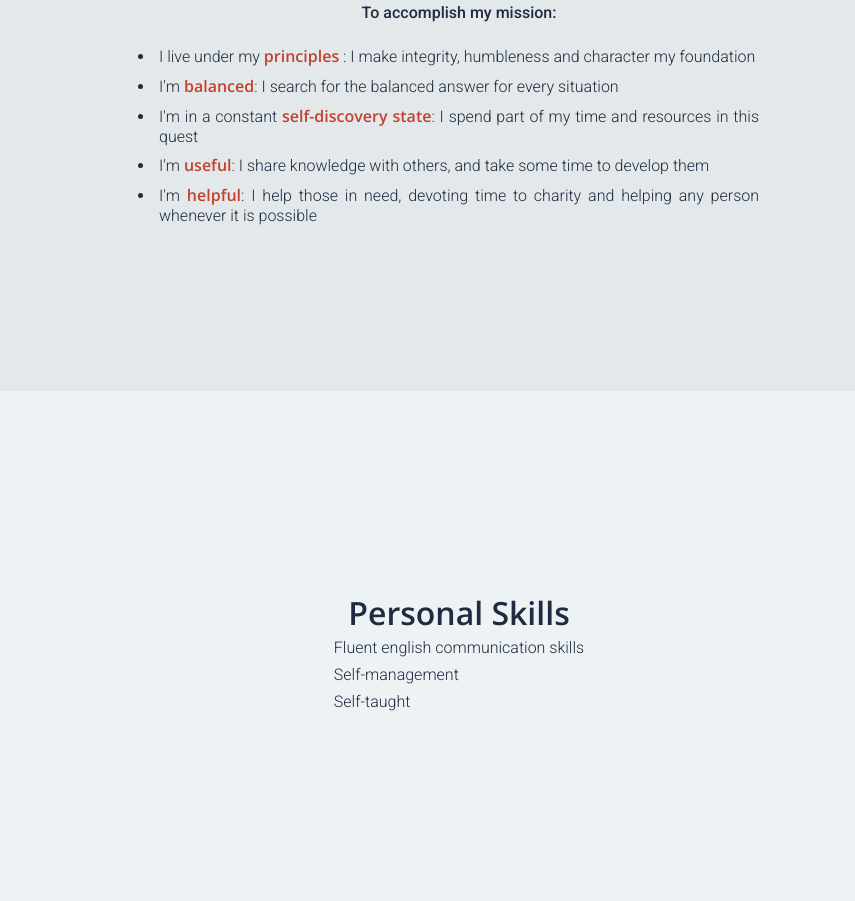
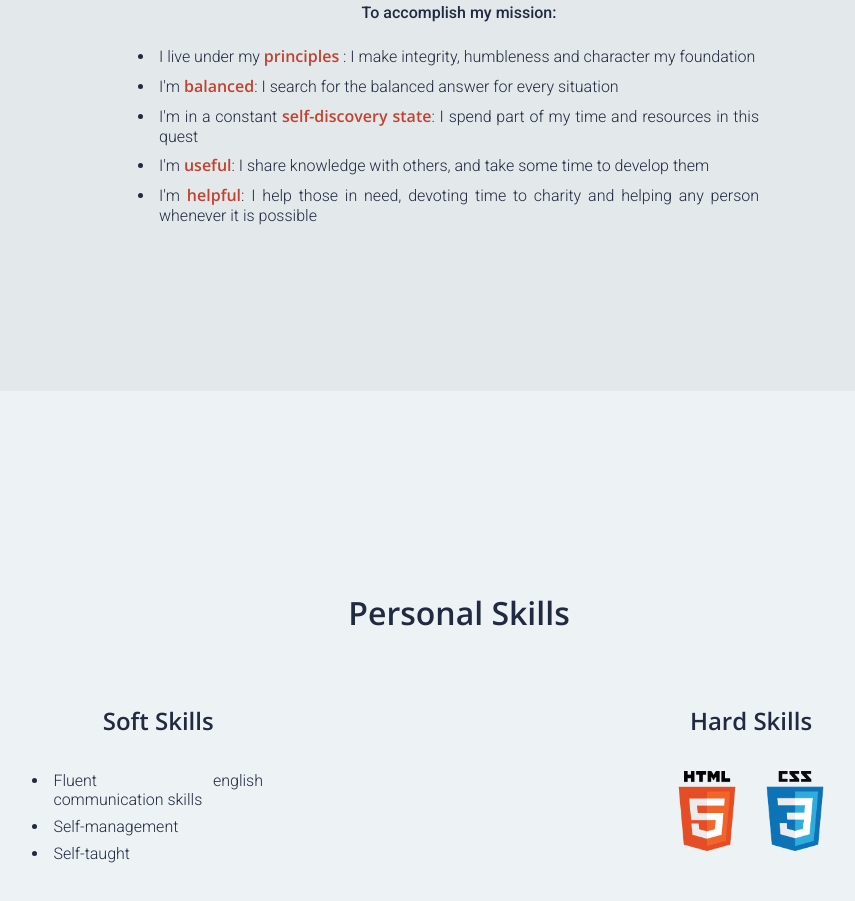
Before and after one commit to carlosgabrielcampo/carlosgabrielcampo.github.io, a plain HTML site: page index.html in a window 1280 px wide. Shown: the part 1617-2518 px from the top of the page, without its empty margins (181-1036 px from the left). Drawn offline with nearby package versions, Linux system fonts and the light colour scheme.

Commit message:
adjusted the code and make minor changes in the skills sector

```diff
--- a/index.html
+++ b/index.html
@@ -55,10 +55,19 @@
     </div>
 
     <div id="personal_skills">
-   <ul><h1>Personal Skills</h1>
-            <li class="skills">Fluent english communication skills</li>
-            <li class="skills">Self-management</li>
-            <li class="skills">Self-taught</li>
+        <div id>
+            <h1>Personal Skills</h1>
+            <ul class="hard_skills"><h2>Hard Skills</h2>
+                <li class="skills"><img src="/images/pngwing.com (1).png" alt="html 5 logo"></li>
+                <li class="skills"><img src="/images/css.png" alt="html 5 logo"></li></li>
+
+            </ul>
+
+            <ul class="soft_skills"><h2>Soft Skills</h2>
+                <li class="skills">Fluent english communication skills</li>
+                <li class="skills">Self-management</li>
+                <li class="skills">Self-taught</li>
+        </div>
    </ul>
     </div>
 
@@ -68,7 +77,6 @@
             <br>
         </ul>
     </div>
-
 
     <div class="bottom">
         <div id="join">
--- a/style.css
+++ b/style.css
@@ -11,33 +11,41 @@ body{
     text-align: center;
     width: 100%;
 }
+
 ul{
     display: table;
     margin: 0 auto;
     font-weight: 500;
 }
+
 li{
-    text-align: justify;
     padding: 4px;
     max-width: 600px;
 }
-
 
 h1, h2, .goals span{
     font-family: Open Sans;
     font-weight: 600;
 }
 
+li, .me{
+    text-align: justify;
+
+}
+
+
+
 .header{
     position: fixed;
     width: 100%;
     background-color: rgb(227, 232, 234);
     text-transform: uppercase;
+    z-index: 2;
 }
+
 .header a{
     text-decoration: none;
 }
-
 
 .header p{
     display: inline-block;
@@ -52,8 +60,6 @@ h1, h2, .goals span{
     border: solid #edf2f4 3px;
 }
 
-
-
 .Hello{
     padding: 12rem 0px 0px;
 }
@@ -61,37 +67,57 @@ h1, h2, .goals span{
 .me{
     padding: 1rem 0px 0px;
     width: 300px;
-    text-align: justify;
     display: block;
     margin-left: auto;
     margin-right: auto;
 }
 
-
 .wisdom,.goals{
     margin: 30px 0px 0px;
 
 }
+
 .wisdom h2{
     font-style: italic;
     color: #6c838b;
     margin: 0px 0px 20px;
 }
+
 .goals span{
     color: #c24230;
 }
 
+.hard_skills h2, .soft_skills h2{
+    margin: 0px 0px 30px;
 
-.skills{
-    max-width: 300px;
-    object-position: center;
-    display: flex;
-    align-self: center;
+}
+
+.hard_skills, .soft_skills{
+    z-index: 1;
+}
+
+.soft_skills{
+margin-left: 18%;
+margin-right: 65%;
+min-width: 200px;
+
+}
+
+.hard_skills{
+    margin-left:65%;
+    margin-right: 18%;
+    min-width: 200px;
+}
+
+.hard_skills li{
+    display: inline-block;
+    max-height: 10px;
 }
 
 .bottom{
     padding: 18px 0px 0px;
 }
+
 .icons{
     display: inline-flex;
 }
@@ -105,8 +131,11 @@ h1, h2, .goals span{
    margin: 14px 15px 10px;
 }
 
+#greet_link, #skills_link, #portfolio_link, #Mission_link, .hard_skills, .soft_skills{
+    position: absolute;
+}
+
 #greet_link, #skills_link, #portfolio_link, #Mission_link{
-    position: absolute;
     display: block;
     height: 100%;
     width: 20%;
@@ -127,18 +156,34 @@ h1, h2, .goals span{
     font-size: 34px;
     font-style: oblique;
 }
+
 #greetings{
     height: 59rem;
 }
+
 #originCity, #originState, #nationality {
     font-weight: 400;
 }
+
 #Portfolio, #Mission{
     background-color: rgb(227, 232, 234);
 }
+
 #personal_skills, #Portfolio, #Mission{
     height: 54rem;
     padding: 200px 0px 0px;
+}
+
+#personal_skills div{
+    position: relative;
+}
+
+#personal_skills h1{
+    margin: 0px 0px 70px;
+}
+
+#personal_skills img{
+    width: 80px;
 }
 
 #join span{
```
Also changed, not shown: images/css.png (added), images/pngwing.com (1).png (added).
